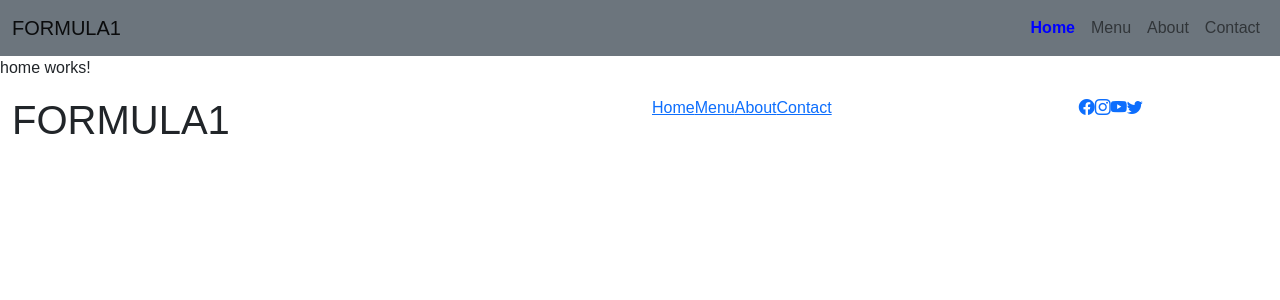
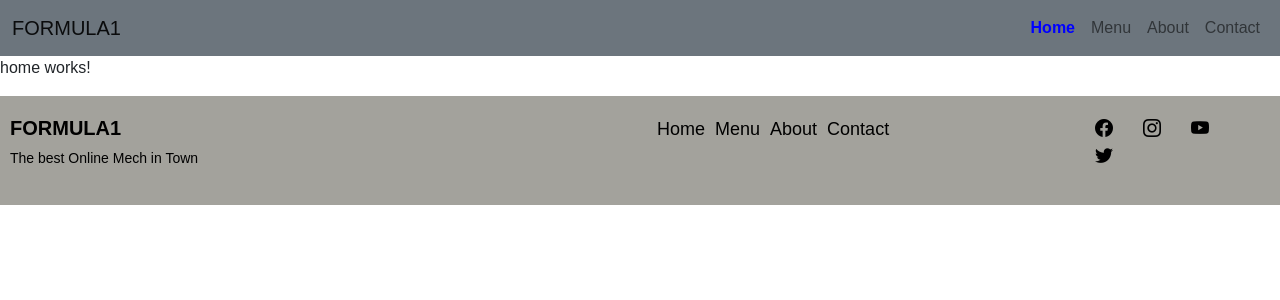
Before and after one commit to Mzazi25/formula1, an Angular app in the folder frontend/: page / in a window 1280 px wide. Shown: the top 300 px of the page. Built offline with nearby package versions, Linux system fonts and the light colour scheme.

Commit message:
style footer section

```diff
--- a/frontend/src/app/pages/footer/footer.component.css
+++ b/frontend/src/app/pages/footer/footer.component.css
@@ -0,0 +1,28 @@
+.footer{
+    background-color: rgb(163, 162, 156);
+    padding:20px 10px;
+    overflow: hidden;
+}
+h1{
+    color: black;
+    font-size: 20px;
+    font-weight: bold;
+
+}
+a{
+    color:black;
+    text-decoration: none;
+    padding: 0px 5px;
+    font-size: 18px;
+
+}
+a:hover{
+    color: blue
+}
+i{
+    padding:0px 10px;
+}
+p{
+    color: black;
+    font-size: 14px;
+}
--- a/frontend/src/app/pages/footer/footer.component.html
+++ b/frontend/src/app/pages/footer/footer.component.html
@@ -3,6 +3,7 @@
 
         <div class="col-lg-6">
             <h1>FORMULA1</h1>
+            <p>The best Online Mech in Town</p>
         </div>
         <div class="col-lg-4">
             <a routerLink="">Home</a>
```
